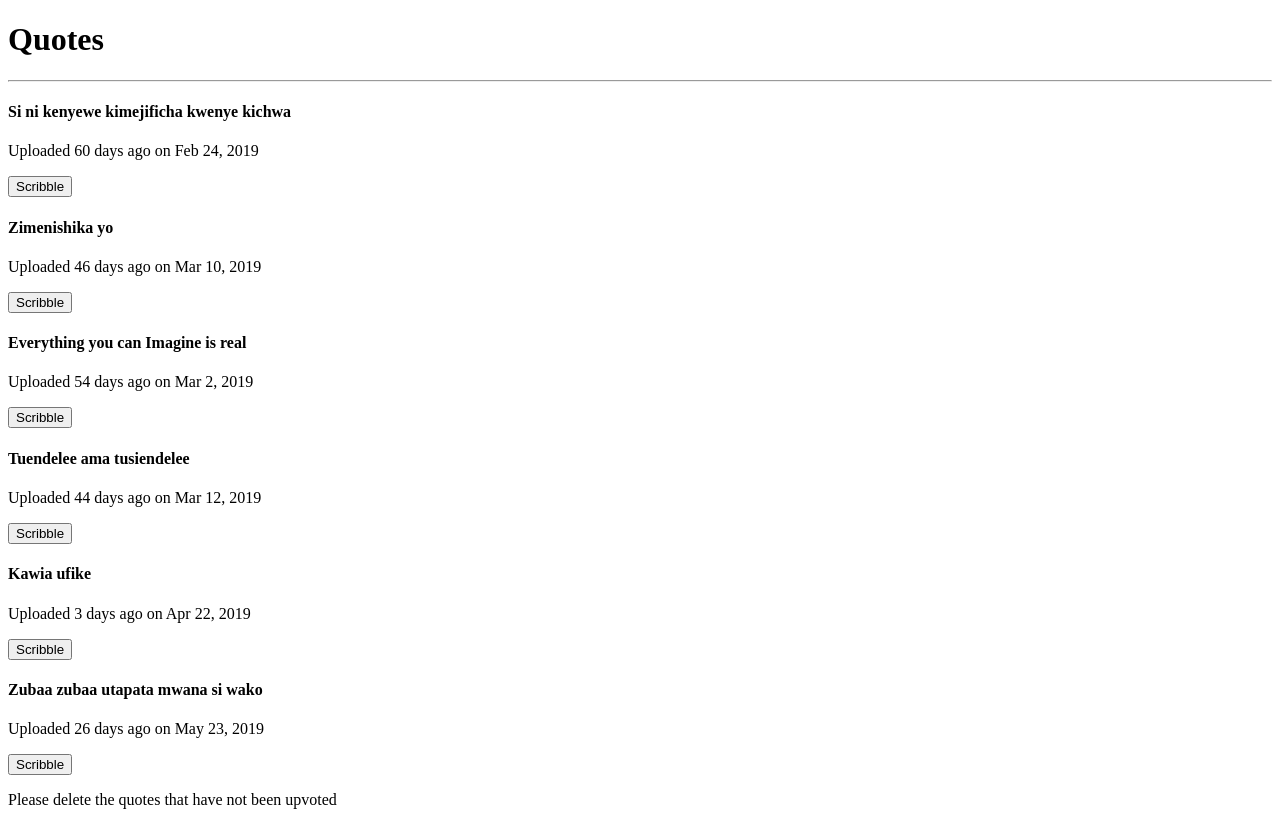
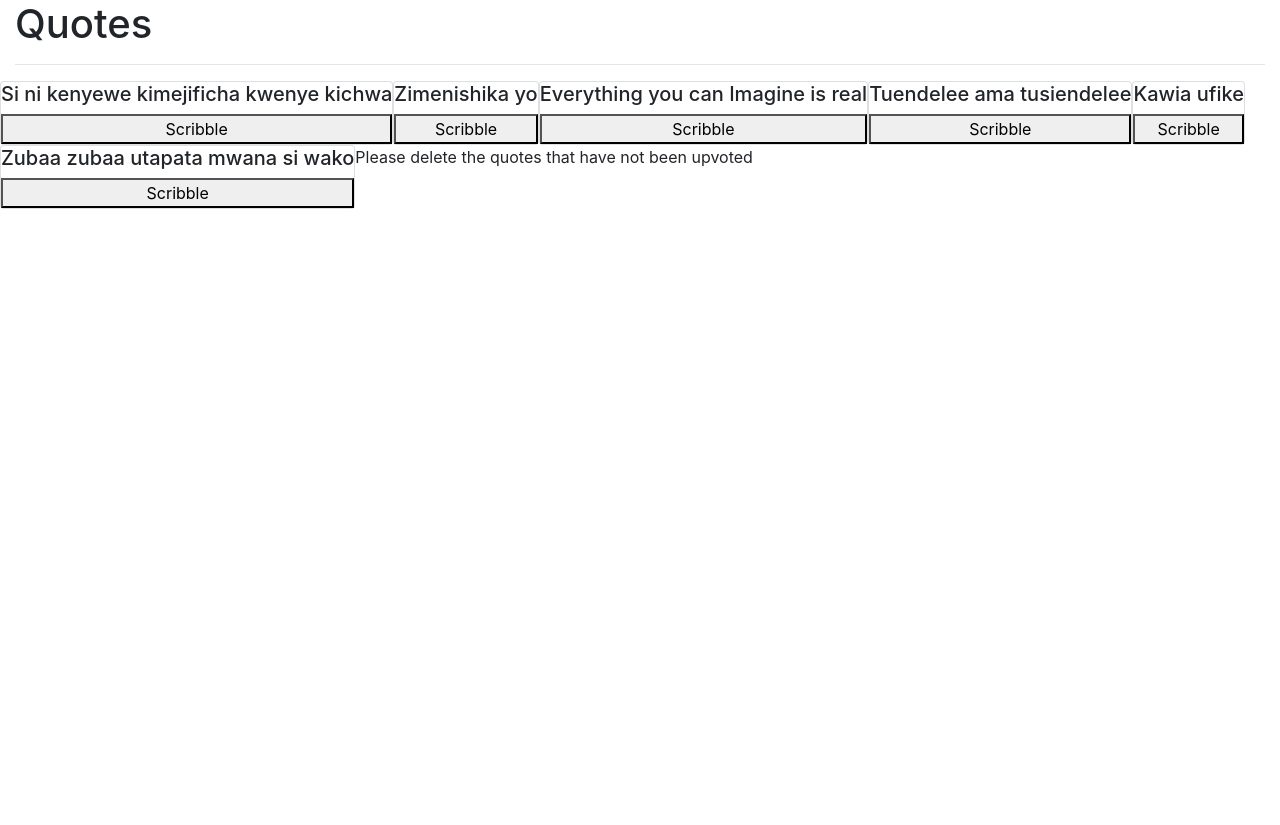
Before and after one commit to Zenas22/Quixote, an Angular app: page / in a window 1280 px wide. After the commit the page ends 800 px from the top, so only its background shows below. Built offline with nearby package versions, Linux system fonts and the light colour scheme.

Commit message:
Added bootstraps to the app

```diff
--- a/src/app/quote-scribble/quote-scribble.component.html
+++ b/src/app/quote-scribble/quote-scribble.component.html
@@ -1,2 +1,3 @@
 <p>{{quote.scribble}}</p>
-<button (click) = 'quoteComplete(true)'>Delete</button>
+<p>Uploaded {{quote.completeDate|dateCount}} days ago on {{quote.completeDate|date}}</p>
+<button class="btn btn-danger" (click) = 'quoteDelete(true)'>Delete</button>
--- a/src/app/quote-scribble/quote-scribble.component.ts
+++ b/src/app/quote-scribble/quote-scribble.component.ts
@@ -11,7 +11,7 @@
   @Input() quote:Quote;
   @Output() isComplete= new EventEmitter<boolean>();
 
-  quoteComplete(complete:boolean){
+  quoteDelete(complete:boolean){
     this.isComplete.emit(complete);
   }
   constructor() { }
--- a/src/app/quote/quote.component.html
+++ b/src/app/quote/quote.component.html
@@ -1,15 +1,20 @@
-<div class="container">
-  <h1>Quotes</h1>
+<div class="container-fluid">
+  <div class="well">
+    <h1>Quotes</h1>
+  </div>
   <hr>
 
+  <div class="row">
+    <div *ngFor='let quote of quotes;let i = index'>
+      <div class="card">
+        <h5 id="{{id}}" appHighlight>{{quote.name}}</h5>
 
-    <div *ngFor='let quote of quotes;let i = index'>
-      <h4 id="{{id}}" appHighlight>{{quote.name}}</h4>
-      <p>Uploaded {{quote.completeDate|dateCount}} days ago on {{quote.completeDate|date}}</p>
-      <button (click)='toogleScribble(i)'>Scribble</button>
+        <button (click)='toogleScribble(i)'>Scribble</button>
 
-      <app-quote-scribble *ngIf="quote.showScribble" [quote]='quote' (isComplete)='completeQuote($event,i)'></app-quote-scribble>
+        <app-quote-scribble *ngIf="quote.showScribble" [quote]='quote' (isComplete)='completeQuote($event,i)'></app-quote-scribble>
+      </div>
     </div>
 
   <p *ngIf='quotes.length > 5'>Please delete the quotes that have not been upvoted</p>
+  </div>
 </div>
--- a/src/app/quote/quote.component.ts
+++ b/src/app/quote/quote.component.ts
@@ -18,15 +18,21 @@
 
   ]
 
-  completeQuote(isComplete,index){
+  toogleScribble(index){
+    this.quotes[index].showScribble = !this.quotes[index].showScribble;
+  }
+
+  deleteQuote(isComplete,index){
     if (isComplete){
-      this.quotes.splice(index,1);
+      let toDelete = confirm (`Are you sure you want to delete ${this.quotes[index].name}`)
+
+      if (toDelete){
+        this.quotes.splice(index,1);
+      }
     }
   }
 
-  toogleScribble(index){
-    this.quotes[index].showScribble = !this.quotes[index].showScribble;
-  }
+
 
   constructor() { }
 
--- a/src/styles.css
+++ b/src/styles.css
@@ -1 +1,2 @@
 /* You can add global styles to this file, and also import other style files */
+@import "~bootstrap/dist/css/bootstrap.css"
```
